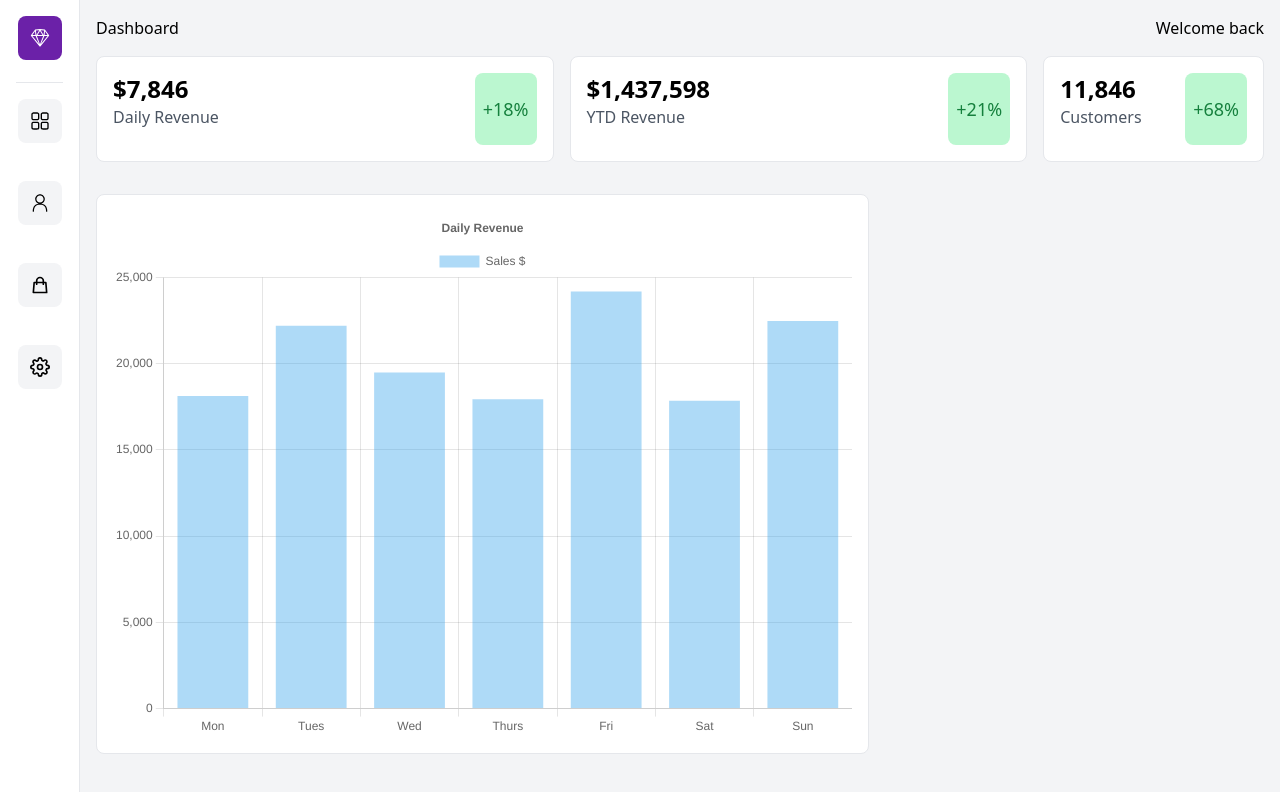
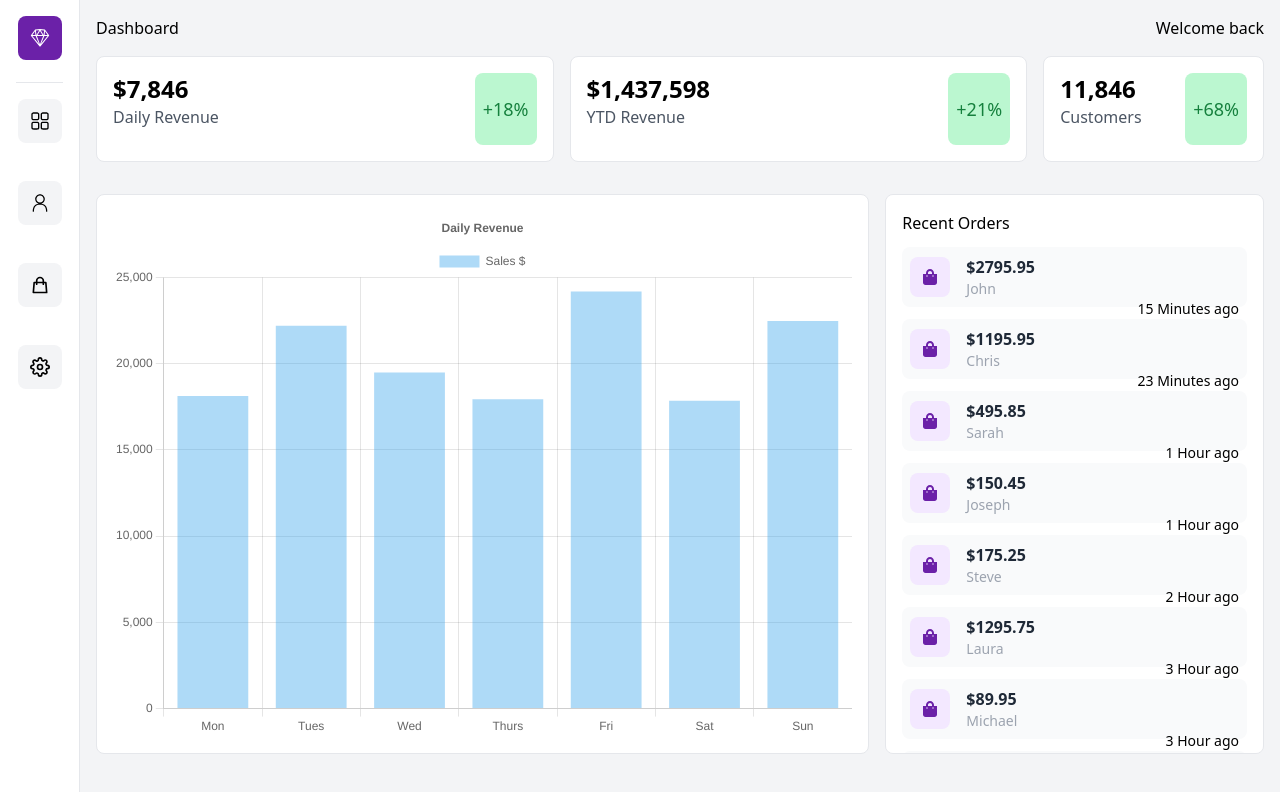
Before and after one commit to YifanYes/next-dashboard, a Next.js app: page / in a window 1280 px wide. Shown: the top 792 px of the page. Built offline with nearby package versions, Linux system fonts and the light colour scheme.

Commit message:
Add RecentOrders component

```diff
--- a/components/RecentOrders.jsx
+++ b/components/RecentOrders.jsx
@@ -1,5 +1,31 @@
+import { FaShoppingBag } from "react-icons/fa"
+import { data } from "../data/data.js"
+
 const RecentOrders = () => {
-  return <div></div>
+  return (
+    <div className="w-full col-span-1 relative lg:h-[70vh] h-[50vh] m-auto p-4 border rounded-lg bg-white overflow-scroll">
+      <h1>Recent Orders</h1>
+      <ul>
+        {data.map((order, id) => (
+          <li
+            key={id}
+            className="bg-gray-50 hover:bg-gray-100 rounded-lg my-3 p-2 flex items-center cursor-pointer"
+          >
+            <div className="bg-purple-100 rounded-lg p-3">
+              <FaShoppingBag className="text-purple-800" />
+            </div>
+            <div className="pl-4">
+              <p className="text-gray-800 font-bold">${order.total}</p>
+              <p className="text-gray-400 text-sm">{order.name.first}</p>
+              <p className="lg:flex md:hidden absolute right-6 text-sm">
+                {order.date}
+              </p>
+            </div>
+          </li>
+        ))}
+      </ul>
+    </div>
+  )
 }
 
 export default RecentOrders
```
